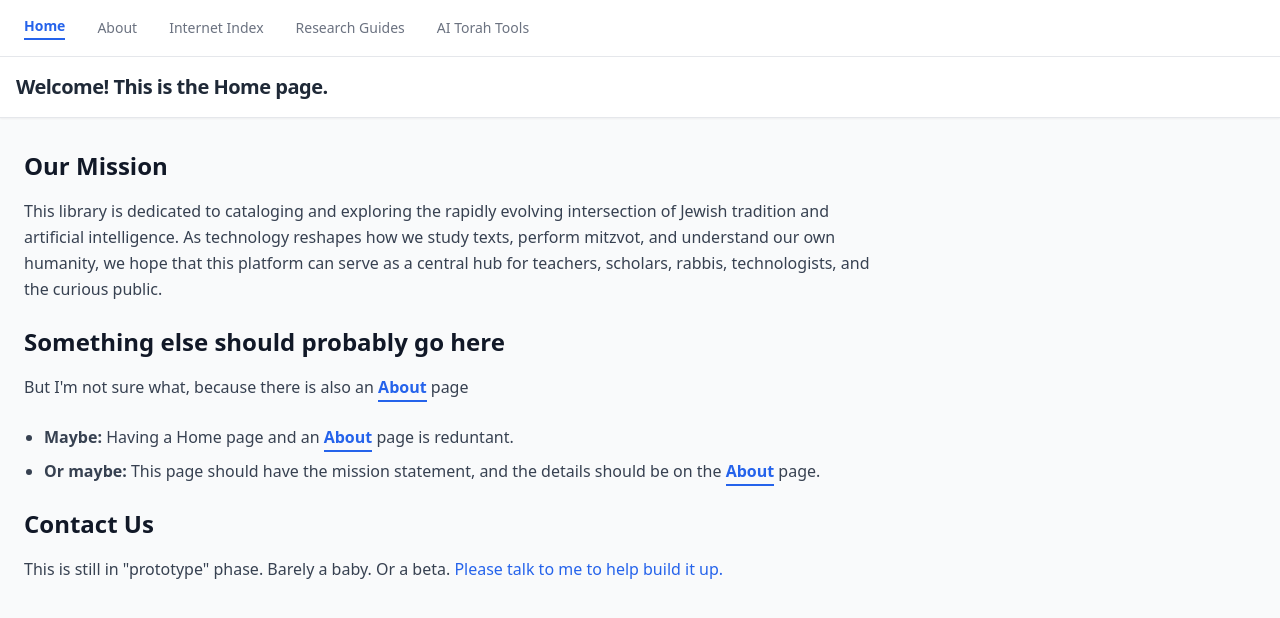
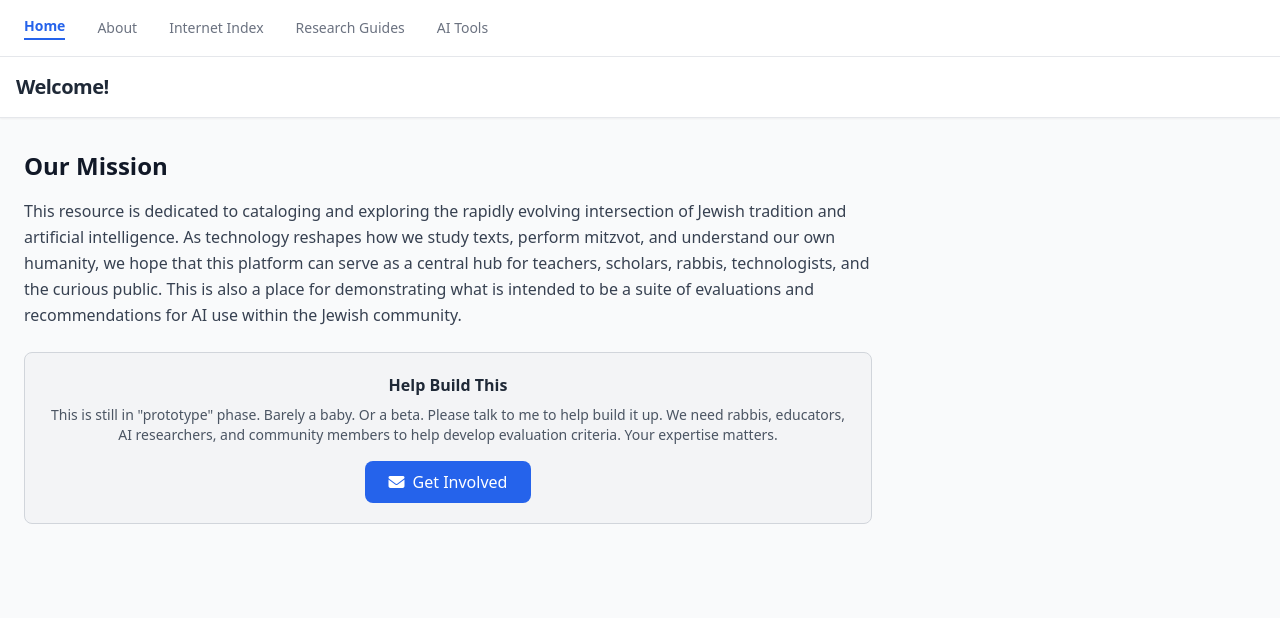
Before and after one commit to matt-CMDB/matt-CMDB.github.io, a plain HTML site: page index.html in a window 1280 px wide. Drawn offline with nearby package versions, Linux system fonts and the light colour scheme.

Commit message:
Add files via upload

```diff
--- a/index.html
+++ b/index.html
@@ -1,3 +1,4 @@
+
 <!DOCTYPE html>
 <html lang="en">
 <head>
@@ -28,16 +29,16 @@
     <div class="h-screen flex flex-col">
 
         <nav class="bg-white border-b border-gray-200 px-6 py-4 flex items-center gap-8 text-sm font-medium z-40">
-            <a href="*" class="text-blue-600 font-bold border-b-2 border-blue-600 pb-0.5">Home</a>
+            <a href="index.html" class="text-blue-600 font-bold border-b-2 border-blue-600 pb-0.5">Home</a>
             <a href="about.html" class="text-gray-500 hover:text-gray-900 transition-colors">About</a>
             <a href="table.html" class="text-gray-500 hover:text-gray-900 transition-colors">Internet Index</a>
             <a href="bibliography.html" class="text-gray-500 hover:text-gray-900 transition-colors">Research Guides</a>
-            <a href="tools.html" class="text-gray-500 hover:text-gray-900 transition-colors">AI Torah Tools</a>
+            <a href="tools.html" class="text-gray-500 hover:text-gray-900 transition-colors">AI Tools</a>
         </nav>
 
         <header class="bg-white border-b border-gray-200 p-4 shadow-sm flex flex-col md:flex-row md:items-center justify-between gap-4 sticky top-0 z-30">
             <div class="flex items-center gap-2">
-                <h1 class="text-xl font-bold tracking-tight text-gray-800">Welcome! This is the Home page.</h1>
+                <h1 class="text-xl font-bold tracking-tight text-gray-800">Welcome!</h1>
             </div>
             </header>
 
@@ -48,24 +49,22 @@
 
                     <h2 class="text-2xl font-bold text-gray-900 mb-4">Our Mission</h2>
                     <p class="mb-6">
-                        This library is dedicated to cataloging and exploring the rapidly evolving intersection of Jewish tradition and artificial intelligence.
+                        This resource is dedicated to cataloging and exploring the rapidly evolving intersection of Jewish tradition and artificial intelligence.
                         As technology reshapes how we study texts, perform mitzvot, and understand our own humanity, we hope that this platform can
-                        serve as a central hub for teachers, scholars, rabbis, technologists, and the curious public.
-                    </p>
-
-                    <h2 class="text-2xl font-bold text-gray-900 mb-4">Something else should probably go here</h2>
-                    <p class="mb-6">
-                        But I'm not sure what, because there is also an <a href="about.html" class="text-blue-600 font-bold border-b-2 border-blue-600 pb-0.5">About</a> page
-                    </p>
-                    <ul class="list-disc pl-5 mb-6 space-y-2">
-                        <li><b>Maybe:</b> Having a Home page and an <a href="about.html" class="text-blue-600 font-bold border-b-2 border-blue-600 pb-0.5">About</a> page is reduntant.</li>
-                        <li><b>Or maybe:</b> This page should have the mission statement, and the details should be on the <a href="about.html" class="text-blue-600 font-bold border-b-2 border-blue-600 pb-0.5">About</a> page.</li>
-                    </ul>
-
-                    <h2 class="text-2xl font-bold text-gray-900 mb-4">Contact Us</h2>
-                    <p class="mb-2">
-                        This is still in "prototype" phase. Barely a baby. Or a beta. <a href="mailto:therishonim@gmail.com" class="text-blue-600 hover:underline font-medium">Please talk to me to help build it up.</a>
-                    </p>
+                        serve as a central hub for teachers, scholars, rabbis, technologists, and the curious public. This is also a place for demonstrating what
+                        is intended to be a suite of evaluations and recommendations for AI use within the Jewish community.
+                    <!-- Call to Action -->
+                    <div class="bg-gray-100 border border-gray-300 rounded-lg p-5 text-center">
+                        <h3 class="text-base font-bold text-gray-800 mb-2">Help Build This</h3>
+                        <p class="text-sm text-gray-600 mb-4">
+                            This is still in "prototype" phase. Barely a baby. Or a beta. Please talk to me to help build it up.
+                            We need rabbis, educators, AI researchers, and community members to help develop evaluation criteria.
+                            Your expertise matters.
+                        </p>
+                        <a href="mailto:therishonim@gmail.com" class="inline-block bg-blue-600 text-white px-6 py-2 rounded-lg font-medium hover:bg-blue-700 transition-colors">
+                            <i class="fas fa-envelope mr-2"></i>Get Involved
+                        </a>
+                    </div>
 
                 </div>
             </div>
```
